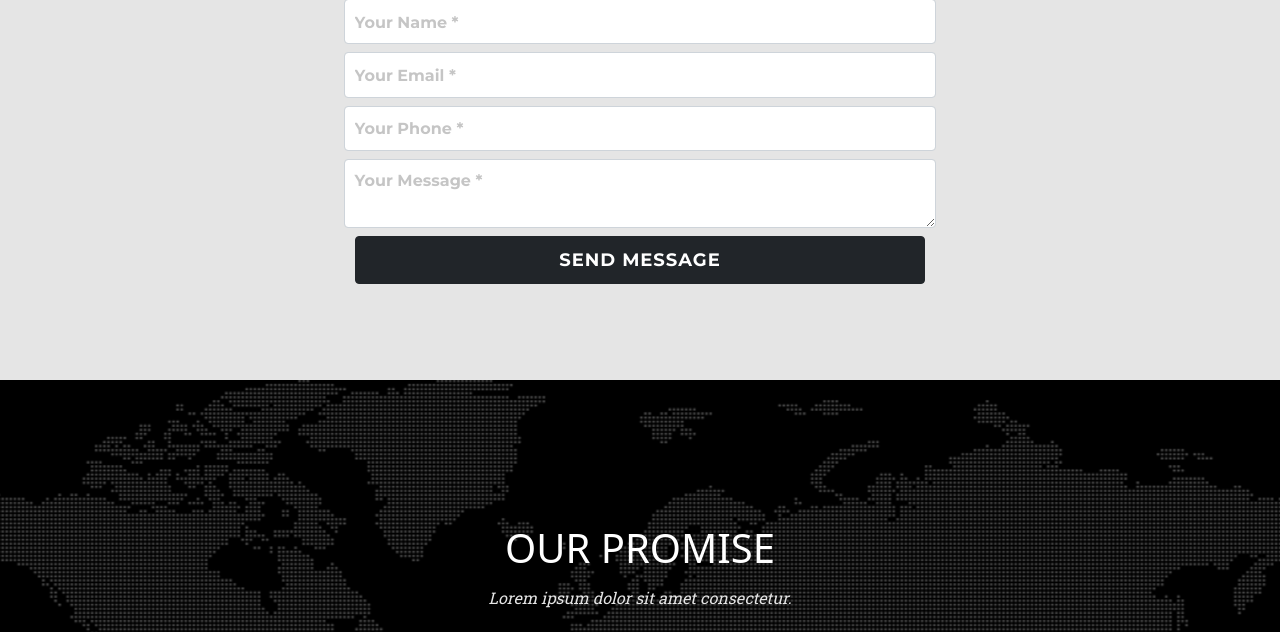
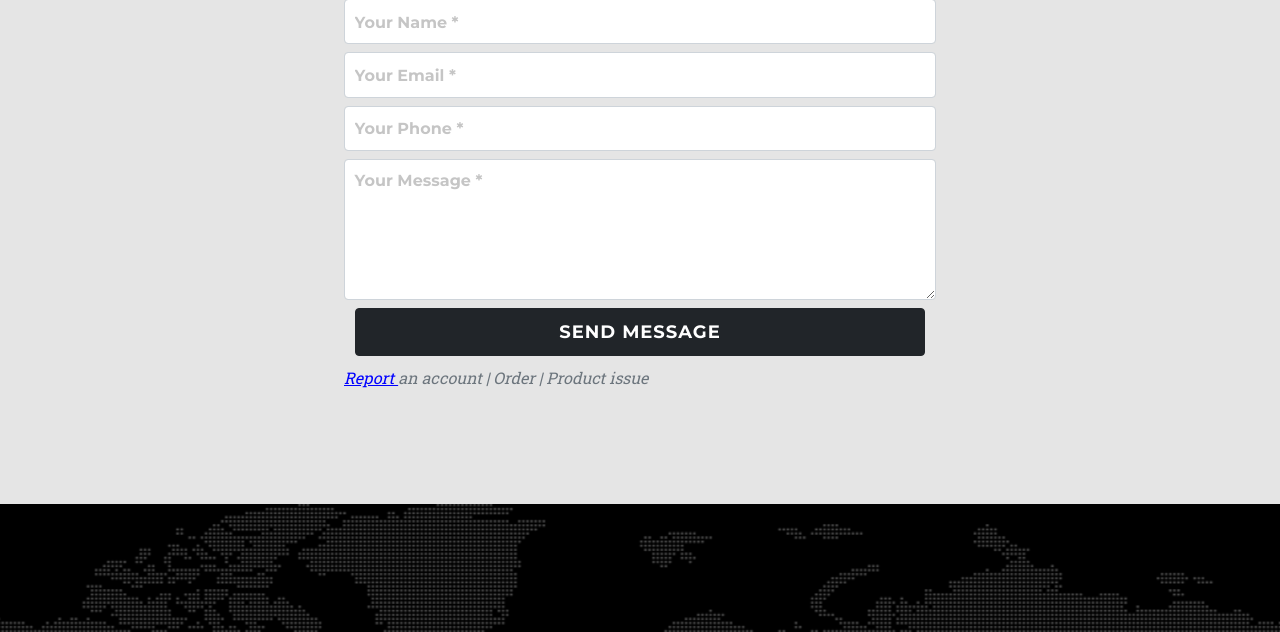
Before and after one commit to rp42dev/MS-4-Django-Full-Stack-Project, a Django app: page /support/contact in a window 1280 px wide. Shown: the part 432-1064 px from the top of the page. Run offline with Django 3.2, Linux system fonts and the light colour scheme; a user stored in the database is signed in; data comes from the database, SQL or seed files in the repository; some libraries are stand-ins or nearby versions.

Commit message:
added javascript textarea aut resizing and add attributes to resize all

```diff
--- a/static/css/forms.css
+++ b/static/css/forms.css
@@ -135,3 +135,7 @@ textarea:-webkit-autofill,
 select:-webkit-autofill {
     transition: background-color 5000s ease-in-out 0s;
 }
+
+.textarea {
+    overflow-y: hidden;
+}
--- a/static/js/forms.js
+++ b/static/js/forms.js
@@ -1,10 +1,26 @@
 let FileInputs = document.querySelectorAll('input[type=file]')
+
 let SellectInputs = document.querySelectorAll('select')
 
+// resize text area and expand automaticly
+let textAreas = document.querySelectorAll('.textarea')
+Array.prototype.filter.call(textAreas, function (textarea) {
+    textarea.setAttribute("rows", 5)
+
+    textarea.addEventListener('input', autoResize, false);
+    function autoResize() {
+        this.style.height = 'auto';
+        this.style.height = this.scrollHeight + 'px';
+    }
+}, false);
+
+// Get file inputs and add gray color css
+// class to placeholder if file net sellected
 Array.prototype.filter.call(FileInputs, function (input) {
     input.classList.add('text-gray')
 }, false);
-
+// Get all the sellect inputand add gray color
+// css class to placeholder if not sellected
 Array.prototype.filter.call(SellectInputs, function (input) {
     input.classList.add('form-select')
 }, false);
--- a/support/templates/support/contact.html
+++ b/support/templates/support/contact.html
@@ -42,7 +42,7 @@
 
             <div class="form-group form-group-textarea">
                 <!-- Message input-->
-                <textarea class="form-control" id="message" placeholder="Your Message *" required></textarea>
+                <textarea class="textarea text-area form-control" id="message" placeholder="Your Message *" required></textarea>
 
             </div>
 
@@ -52,6 +52,14 @@
                     Message</button></div>
         </form>
 
+        {% if request.user.is_authenticated %}
+        <p class="text-muted text-italic mt-2">
+            <a class="mt-2" href="{% url 'support' %}">
+                Report
+            </a> an account | Order | Product issue
+        </p>
+        {% endif %}
+
 
     </div>
 </section>
```
Also changed, not shown: support/static/js/support.js (added, +50 -0 lines), support/templates/support/submit.html (+7 -38 lines), support/templates/support/support.html (+7 -17 lines).
